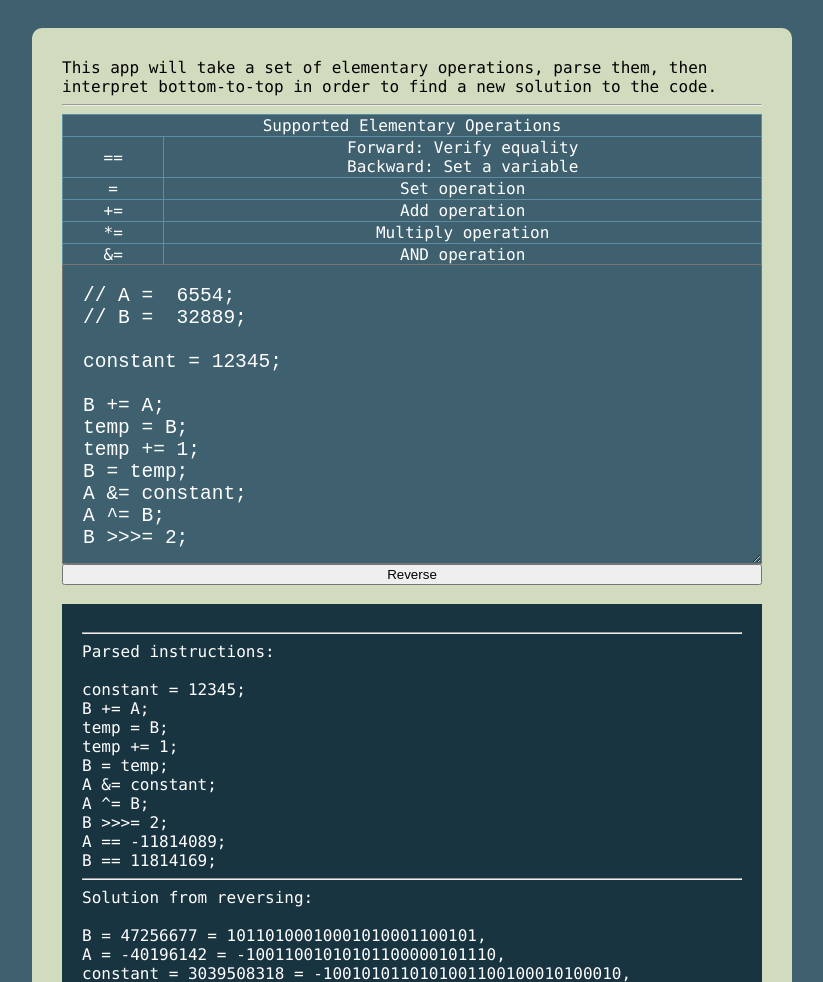
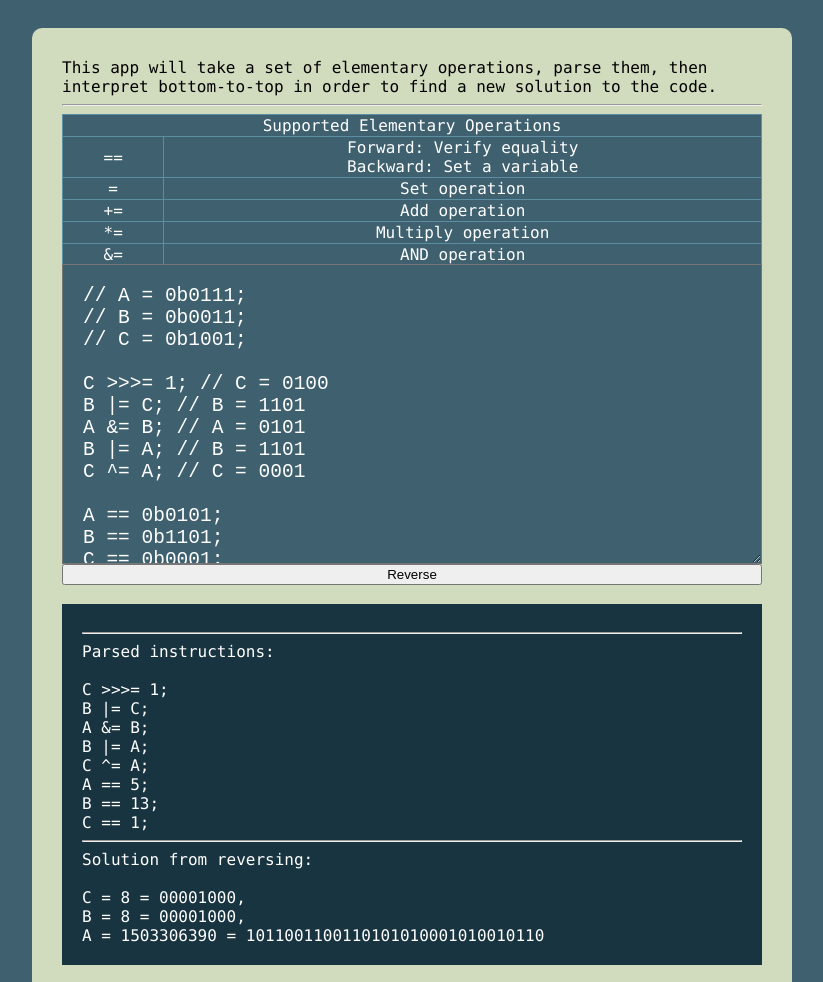
Before and after one commit to simewu/reverse-solver-test, a plain HTML site: page index.html in a window 1280 px wide. Shown: the top 982 px of the page, without its empty margins (228-1051 px from the left). Drawn offline with Linux system fonts and the light colour scheme.

Commit message:
Update index.html

```diff
--- a/index.html
+++ b/index.html
@@ -71,7 +71,7 @@
     		<tr><td>>>>=</td><td>Zero-fill shift right operation</td></tr>
     		<tr><td>>>>>=</td><td>Rotate right operation</td></tr>
     	</table></div>
-    	<textarea id="inputTextarea">// A =  6554;
+    	<!--<textarea id="inputTextarea">// A =  6554;
 // B =  32889;
 
 constant = 12345;
@@ -85,7 +85,7 @@ A ^= B;
 B >>>= 2;
 
 A == -11814089;
-B == 11814169;</textarea>
+B == 11814169;</textarea>-->
 
 
     	<!--<textarea id="inputTextarea">// A = 12345;
@@ -102,7 +102,7 @@ A == 12373;
 B == 108;</textarea>-->
 
 
-		<!-- <textarea id="inputTextarea">// A = 0b0111;
+		<textarea id="inputTextarea">// A = 0b0111;
 // B = 0b0011;
 // C = 0b1001;
 
@@ -114,7 +114,7 @@ C ^= A; // C = 0001
 
 A == 0b0101;
 B == 0b1101;
-C == 0b0001;</textarea> -->
+C == 0b0001;</textarea>
 		<button onclick="go()">Reverse</button>
 		<br>
 		<br>
```
